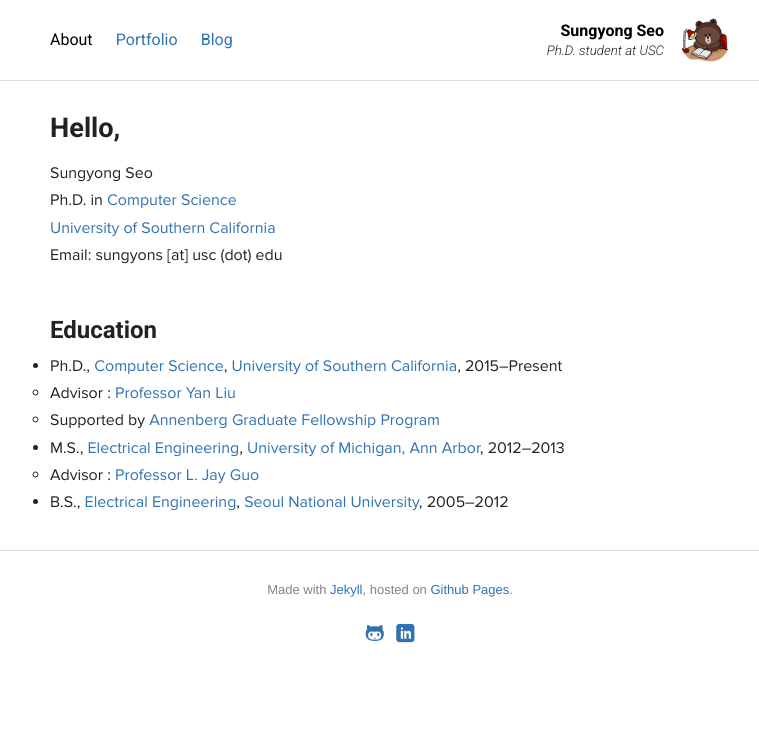
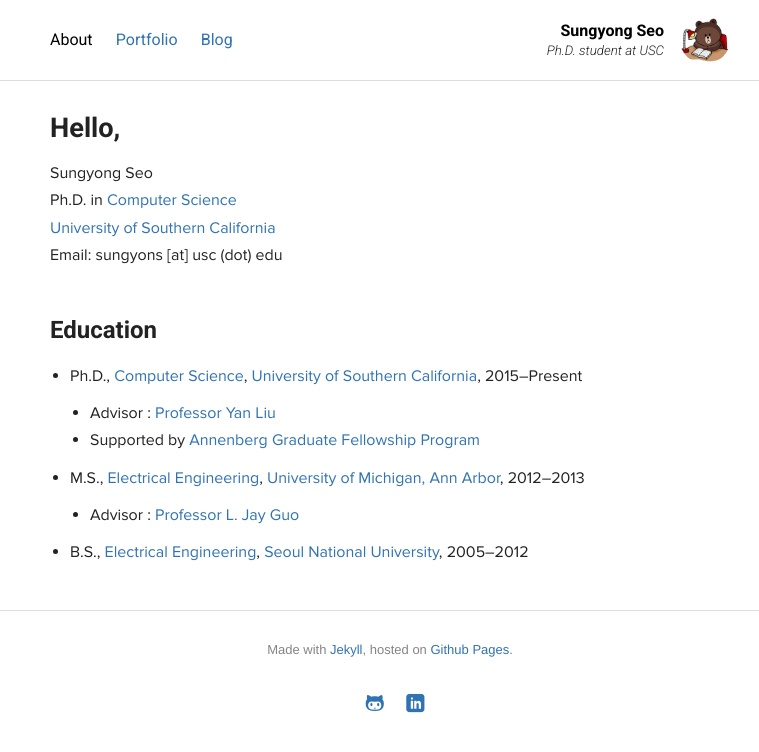
Before and after one commit to sungyongs/sungyongs.github.com, a Jekyll site: the page built from index.html, in a window 1280 px wide. Shown: the top 752 px of the page, without its empty margins (250-1009 px from the left). Built offline with Jekyll 4.4.1, drawn with Linux system fonts in a browser that asks for light colours; Markdown is read by kramdown in place of the engine named in the settings.

Commit message:
Update site.css

```diff
--- a/css/site.css
+++ b/css/site.css
@@ -95,7 +95,15 @@ a.discreet {
   color: #222;
 }
 
+ul{
+    background-color: #FFFFFF;
+    list-style: disc;
+    padding:10px;
+}
 
+li{
+    margin-left:10px;
+}
 
 .fancy, section, article {
   font-family: "proxima-nova", Helvetica, Arial, sans-serif;
```
